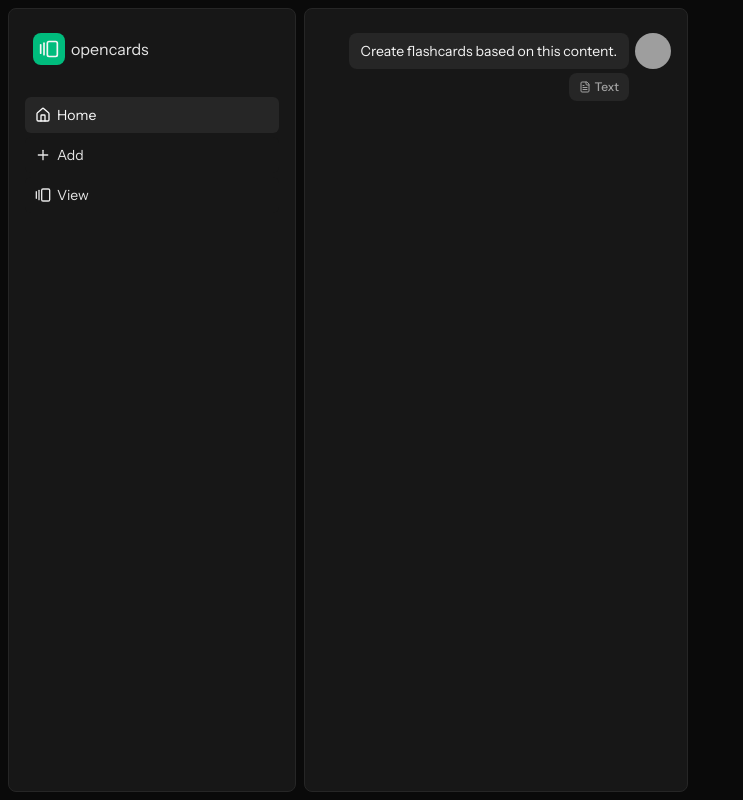
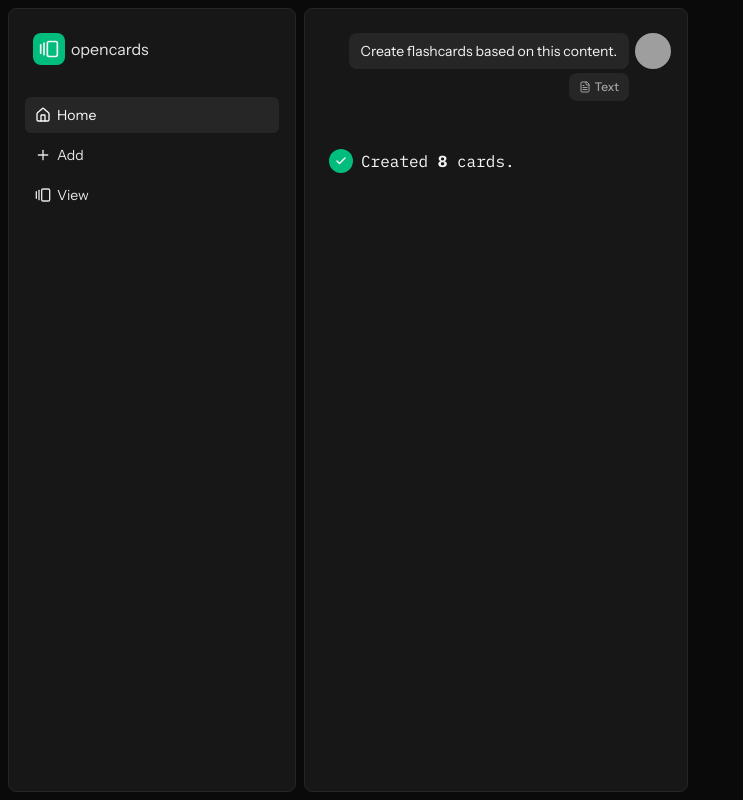
Before and after one commit to jaxonhill/opencards, a Next.js app: page /test in a window 1280 px wide. Shown: the whole page, without its empty margins (0-743 px from the left). Built offline with nearby package versions, Linux system fonts and the light colour scheme; grey boxes are pictures that could not be loaded.

Commit message:
Add successful system message for `system-message` component

```diff
--- a/src/features/chat/components/chat-conversation-container.tsx
+++ b/src/features/chat/components/chat-conversation-container.tsx
@@ -1,5 +1,6 @@
 import { FileText } from "lucide-react";
 import { UserMessage } from "./user-message";
+import { SystemMessage } from "./system-message";
 
 const UNCLE_IROH_AVATAR_IMG_LINK_PLACEHOLDER: string = "https://preview.redd.it/i-dont-remember-if-it-was-ever-mentioned-but-how-did-iroh-v0-tnt0gpu0xhy81.jpg?width=640&crop=smart&auto=webp&s=a97415b1f36a10f31bfb66a0b85d7da124b3a583"; // prettier-ignore
 
@@ -13,6 +14,7 @@ export function ChatConversationContainer() {
                     imgAlt="Profile picture" // TODO: Implement with user's name later
                     contentSources={[{ label: "Text", icon: <FileText /> }]}
                 />
+                <SystemMessage />
             </section>
         </div>
     );
--- /dev/null
+++ b/src/features/chat/components/system-message.tsx
@@ -0,0 +1,25 @@
+import { ibmMono } from "@/config/fonts";
+import { Check } from "lucide-react";
+
+export function SystemMessage() {
+    return <SuccessfulMessage numCardsCreated={8} />;
+}
+
+interface SuccessfulMessageProps {
+    numCardsCreated: number;
+}
+
+function SuccessfulMessage({ numCardsCreated }: SuccessfulMessageProps) {
+    return (
+        <div className={`inline-flex items-center gap-2 text-neutral-100 ${ibmMono.className}`}>
+            <div className="flex justify-center items-center size-6 rounded-full bg-emerald-500">
+                <Check className="size-3 shrink-0" strokeWidth={3} />
+            </div>
+            <p>
+                Created <strong className="font-bold">{numCardsCreated}</strong> cards.
+            </p>
+        </div>
+    );
+}
+
+// TODO: Add error later
```
